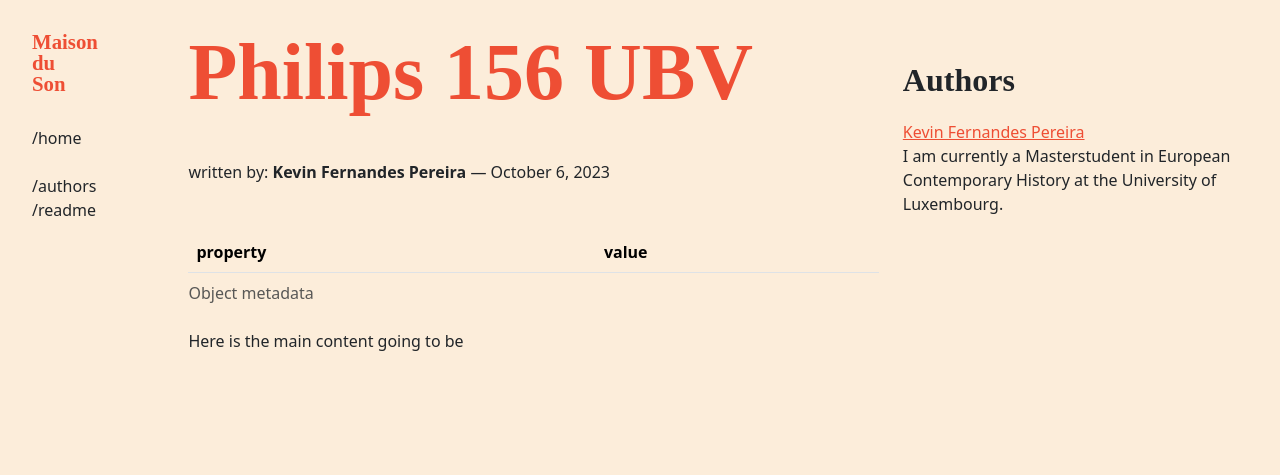
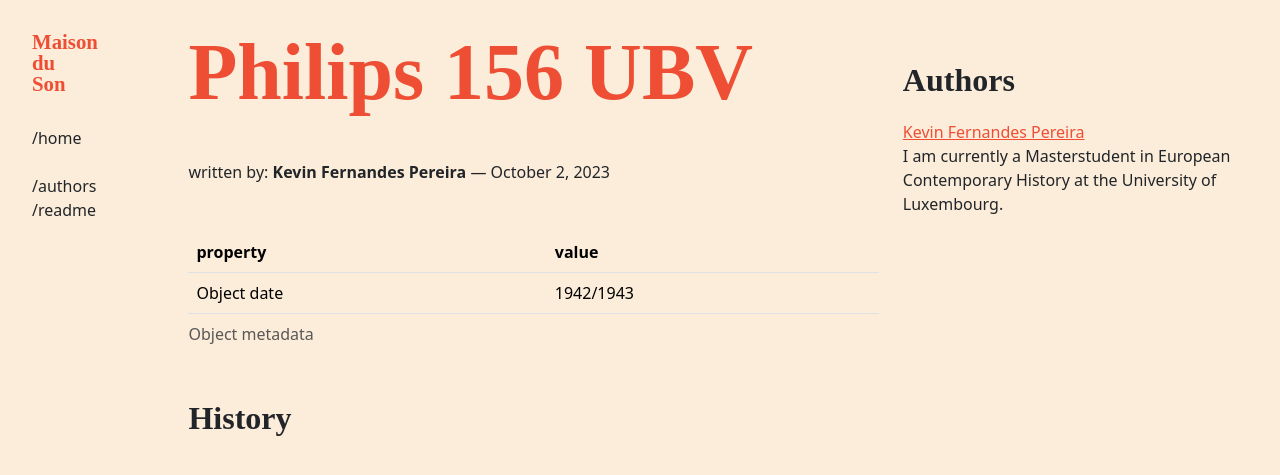
Before and after one commit to C2DH/maison-du-son, a Jekyll site: the page built from _objects/philips156ubv.md, in a window 1280 px wide. Shown: the top 475 px of the page. Built offline with Jekyll 4.4.1, drawn with Linux system fonts in a browser that asks for light colours; some web fonts are replaced.

Commit message:
Update philips156ubv.md

```diff
--- a/_objects/philips156ubv.md
+++ b/_objects/philips156ubv.md
@@ -3,6 +3,10 @@
 abstract: "The Philips 156 UBV is a radio that was used in World War II by the Wehrmacht."
 authors:
   - kevin-fernandes
+
+date: 2023-10-02
+
+object_date: 1942/1943
 ---
 
-Here is the main content going to be
+## History
```
